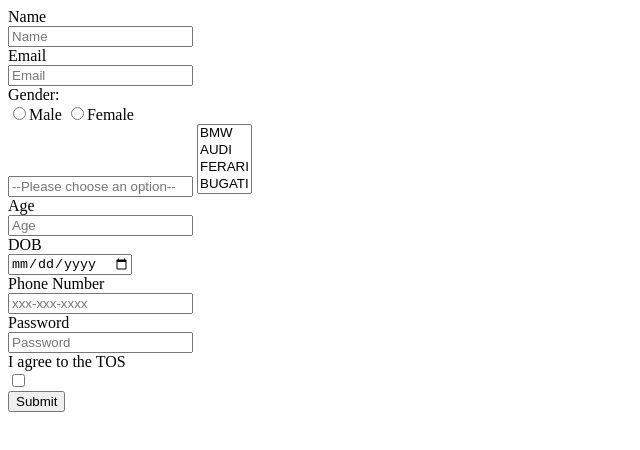
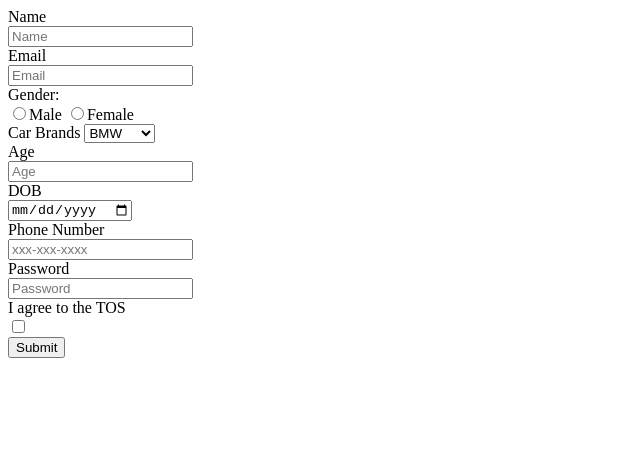
Before and after one commit to acciojob/signup-form-car-Sanjay2327, a website: page main.html in a window 1280 px wide. Shown: the whole page, without its empty margins (0-640 px from the left). Drawn offline with Linux system fonts and the light colour scheme.

Commit message:
created a submission

```diff
--- a/main.html
+++ b/main.html
@@ -16,8 +16,8 @@
 		<label >Gender:</labelel><br>
 		<input  type="radio" id="gender_m" value="male" name="Gender" required />Male
 		<input  type="radio" id="gender_f" value="female" name="Gender" required />Female <br>
-			<input type="" id="cars" placeholder="--Please choose an option--" />
-			<select multiple>
+		<label for="cars">Car Brands</label>
+		   <select id="cars" placeholder="--Please choose an option--" >
 				<option>BMW</option>
 				<option>AUDI</option>
 				<option>FERARI</option>
```
